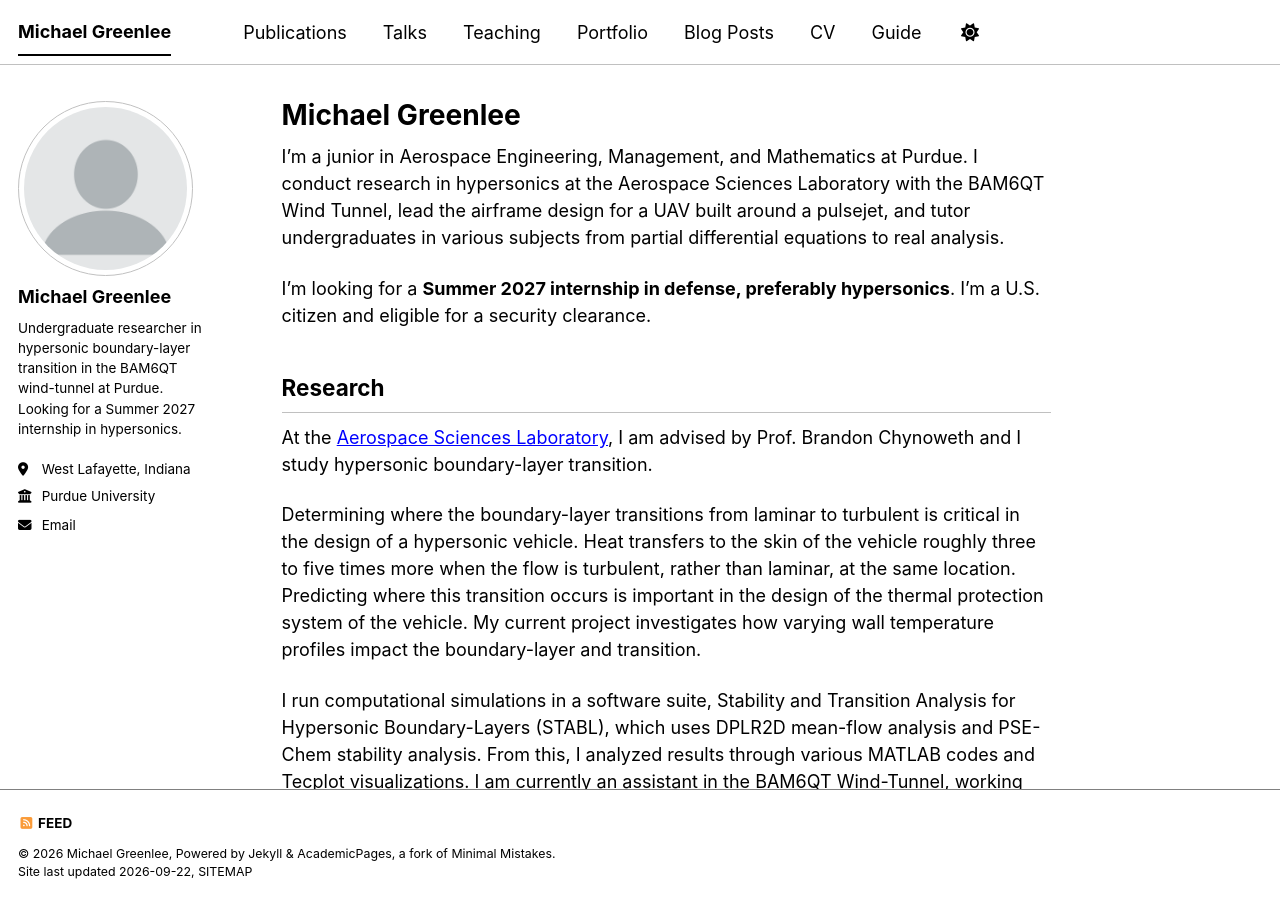
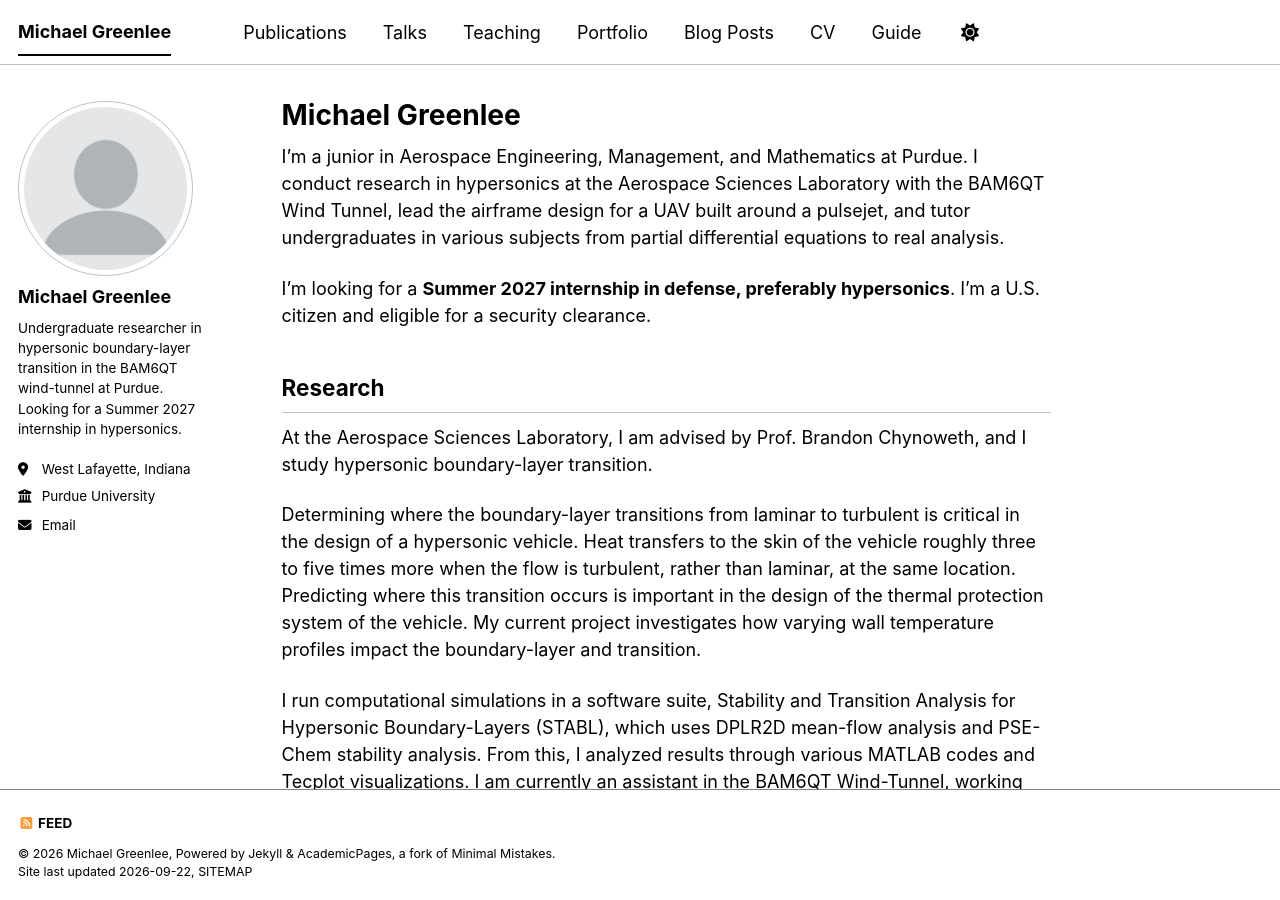
Before and after one commit to mgreenlee16/mgreenlee.github.io, a Jekyll site: the page built from _pages/about.md, in a window 1280 px wide and 900 px high. Built offline with Jekyll 4.4.1, drawn with Linux system fonts in a browser that asks for light colours; a style sheet for code colours, icons or effects is not loaded; part of the change alters nothing that is shown.

```diff
--- a/_pages/about.md
+++ b/_pages/about.md
@@ -14,8 +14,7 @@ I'm a U.S. citizen and eligible for a security clearance.
 
 ## Research
 
-At the [Aerospace Sciences Laboratory](https://engineering.purdue.edu/AAE),
-I am advised by Prof. Brandon Chynoweth and I study hypersonic boundary-layer transition.
+At the Aerospace Sciences Laboratory, I am advised by Prof. Brandon Chynoweth, and I study hypersonic boundary-layer transition.
 
 Determining where the boundary-layer transitions from laminar to turbulent is critical in the design of a hypersonic vehicle. Heat transfers to the skin of the vehicle roughly three to five times more when the flow is turbulent, rather than laminar, at the same location. Predicting where this transition occurs is important in the design of the thermal protection system of the vehicle. My current project investigates how varying wall temperature profiles impact the boundary-layer and transition.
 
```
